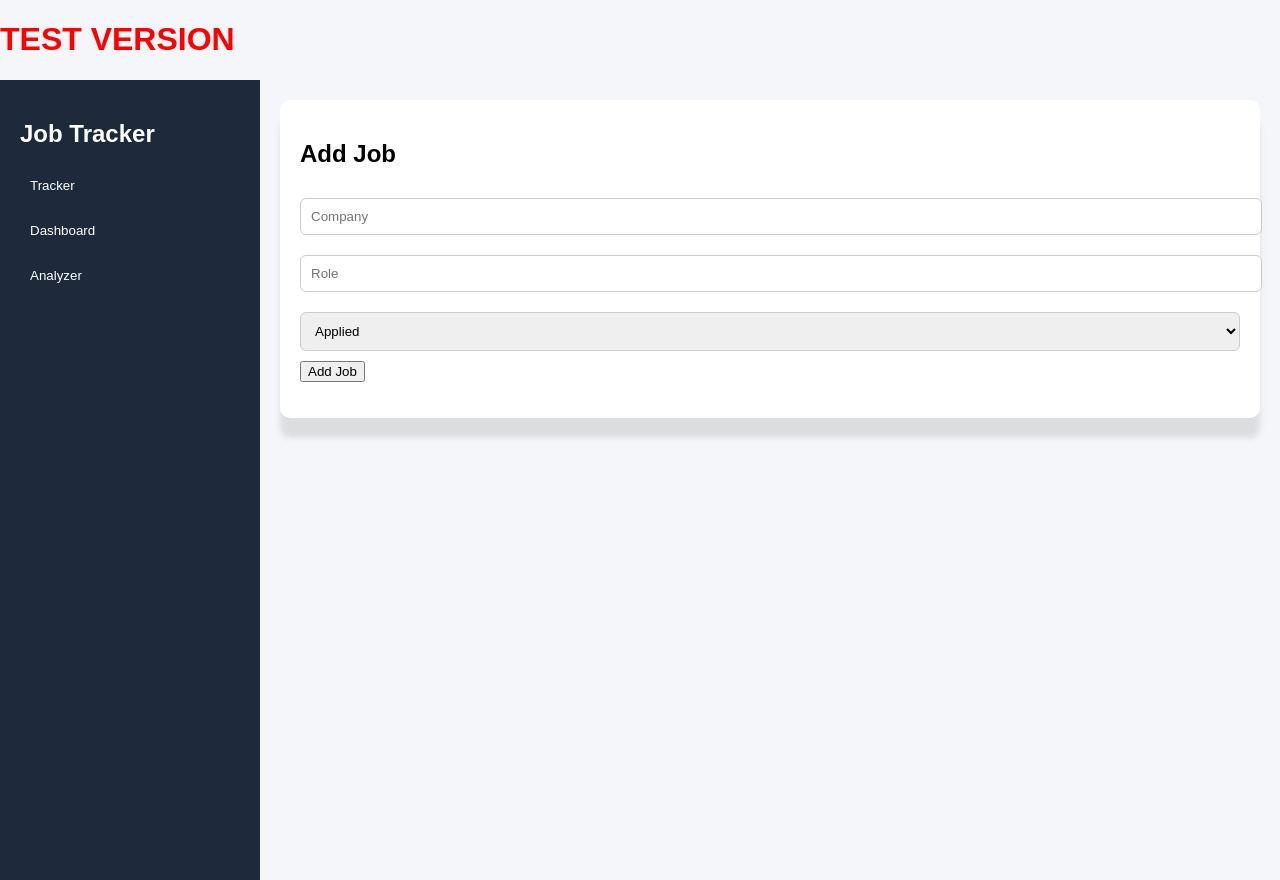
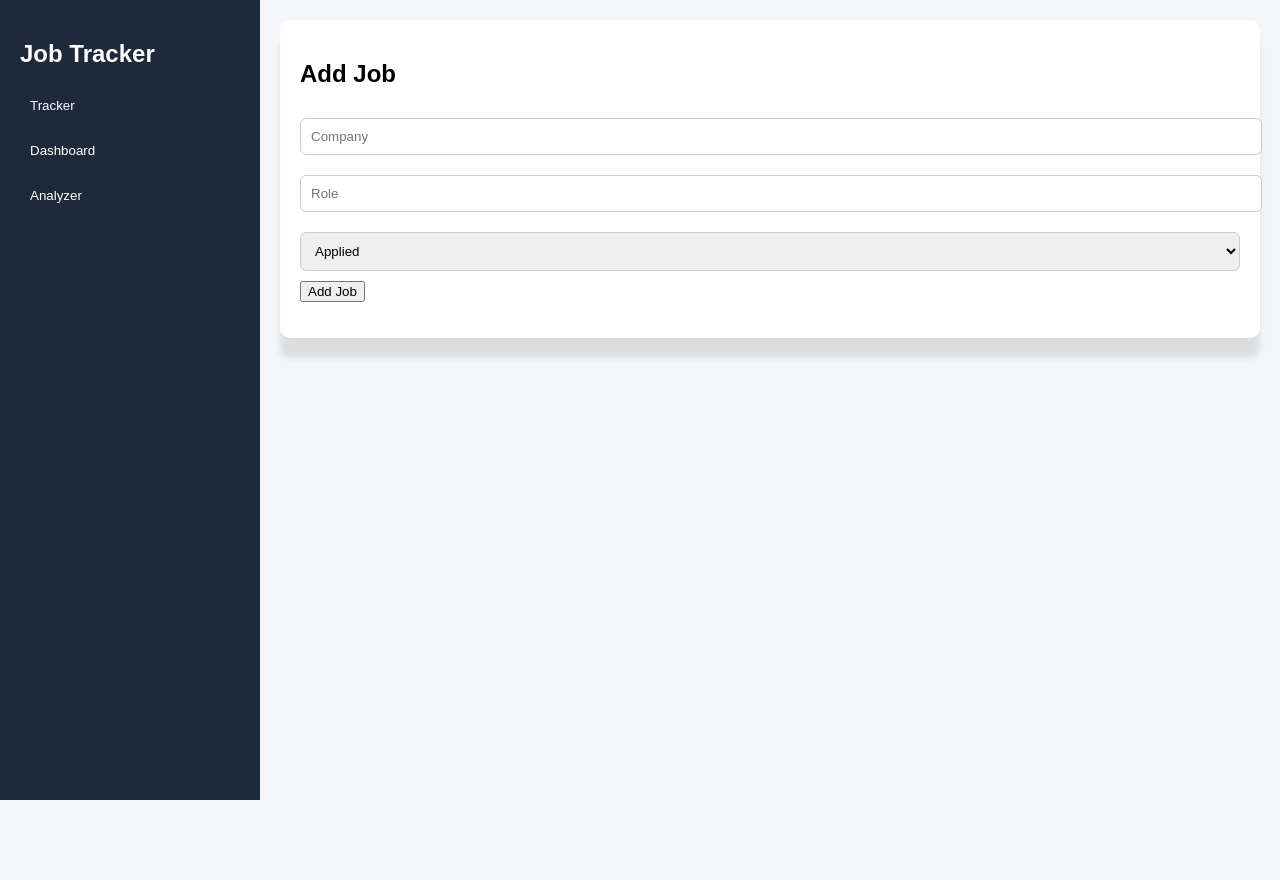
Before and after one commit to Ciaraw-lang/job-tracker, a website: page public/index.html in a window 1280 px wide. After the commit the page ends 800 px from the top, so only its background shows below. Drawn offline with Linux system fonts and the light colour scheme; no server answers.

Commit message:
final fix tabs

```diff
--- a/public/index.html
+++ b/public/index.html
@@ -92,8 +92,6 @@
 
 <body>
 
-<h1 style="color:red;">TEST VERSION</h1>
-
 <div class="app">
 
   <!-- Sidebar Tabs -->
```
